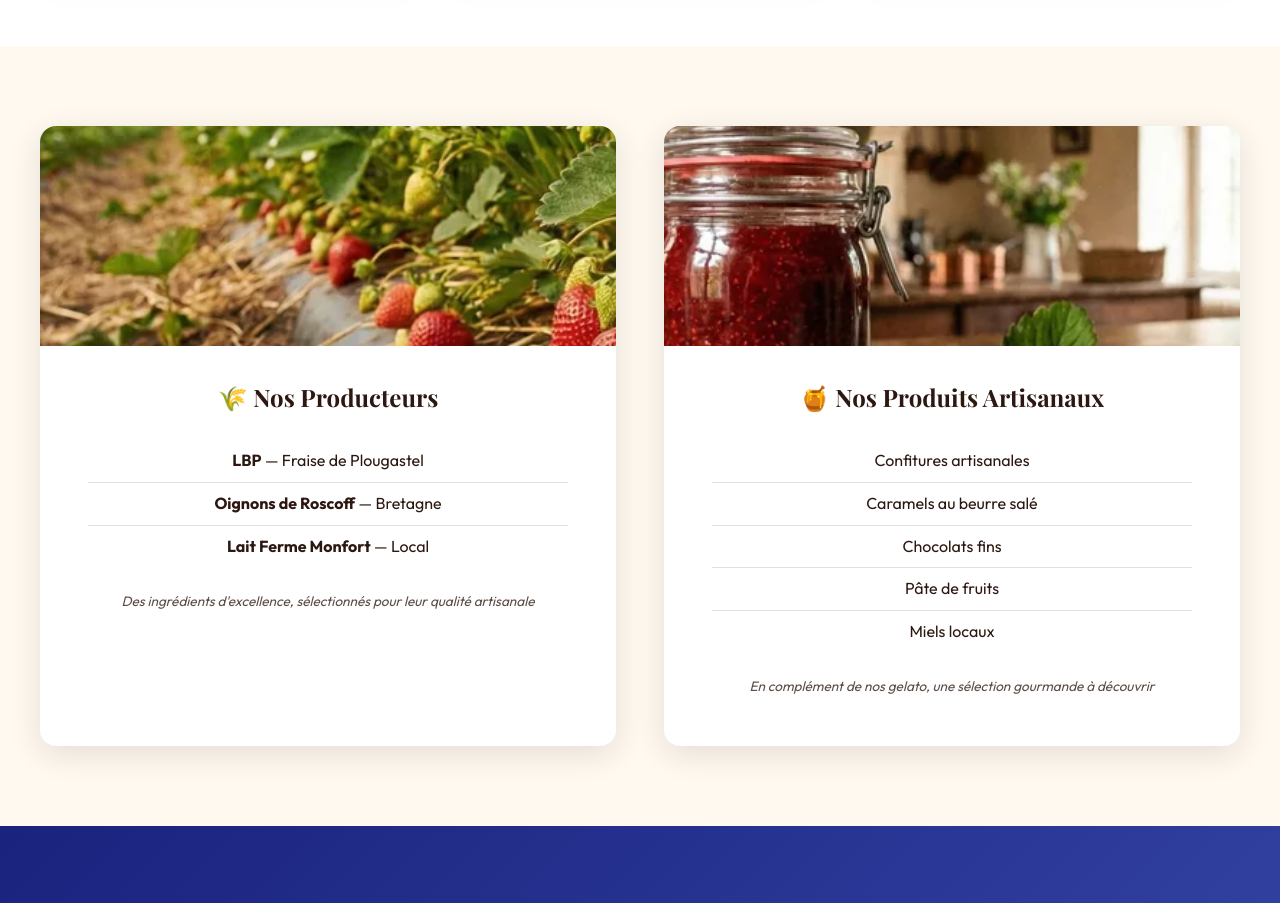
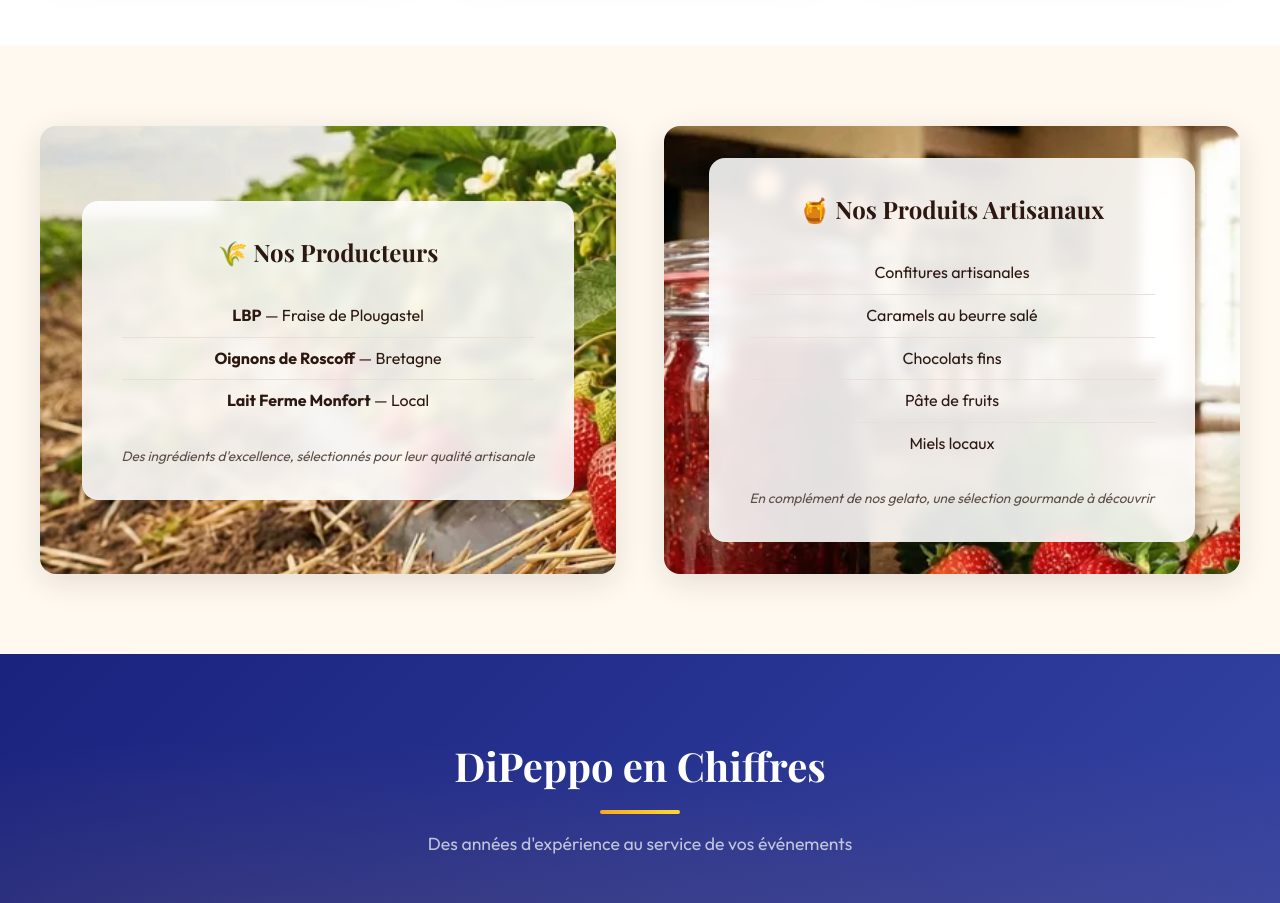
Before and after one commit to 1Gelato/DiPeppo, a plain HTML site: page index.html in a window 1280 px wide. Shown: the part 3380-4283 px from the top of the page. Drawn offline with nearby package versions, Linux system fonts and the light colour scheme; no server answers.

Commit message:
Producteurs : images plein fond avec texte en overlay vitré
Les photos couvrent 100% de la carte, le contenu texte flotte
par-dessus dans un panneau blanc semi-transparent avec backdrop blur.

Co-Authored-By: Claude Opus 4.6 <noreply@anthropic.com>

```diff
--- a/index.html
+++ b/index.html
@@ -1278,16 +1278,25 @@
         }
 
         .producteur-card {
-            background: var(--white);
             border-radius: var(--radius-lg);
-            padding: 0;
             box-shadow: var(--shadow-card);
             text-align: center;
             overflow: hidden;
+            position: relative;
+            min-height: 420px;
+            display: flex;
+            align-items: center;
+            justify-content: center;
         }
 
         .producteur-card__body {
-            padding: 2rem 3rem 3rem;
+            position: relative;
+            z-index: 1;
+            background: rgba(255, 255, 255, 0.88);
+            backdrop-filter: blur(6px);
+            padding: 2rem 2.5rem;
+            border-radius: 16px;
+            margin: 2rem;
         }
 
         .producteur-card h3 {
@@ -1323,8 +1332,11 @@
         }
 
         .producteur-card__img {
+            position: absolute;
+            top: 0;
+            left: 0;
             width: 100%;
-            height: 220px;
+            height: 100%;
             object-fit: cover;
             display: block;
         }
```
